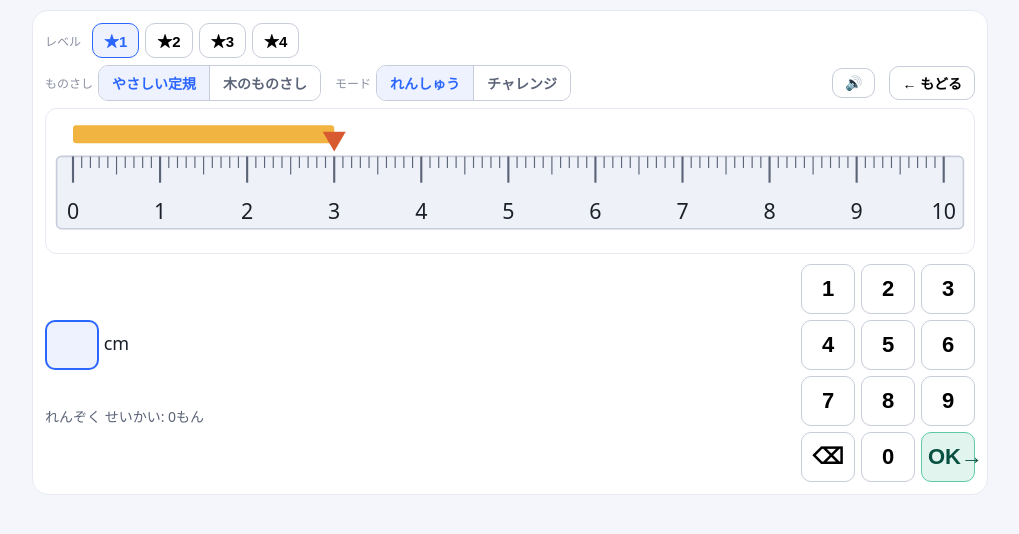
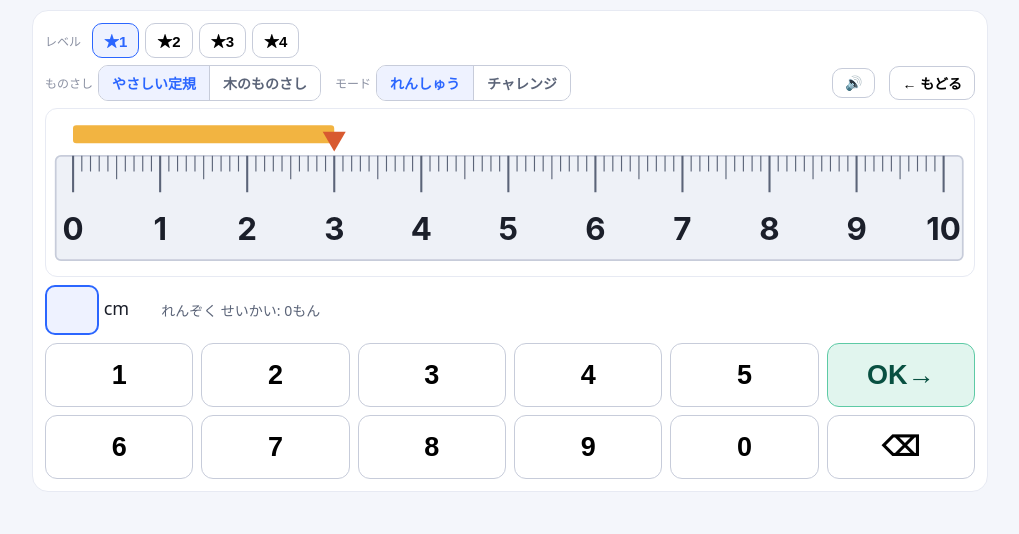
Before and after one commit to pokopy-talkpapa/monosashi, a plain HTML site: page index.html in a window 1280 px wide. Both pictures are taken after a click on the element "ものさしを よむ". Shown: the whole page, without its empty margins (130-1149 px from the left). Drawn offline with Linux system fonts and the light colour scheme.

Commit message:
定規の縦サイズ統一・テンキー2行配置・やさしい定規をベクター画像化
- やさしい定規を木のものさしと同じ縦サイズ(viewBox92・厚67)に統一→切替でテンキーが動かない
- テンキーを横長2行に再配置（上:1-5+OK / 下:6-0+けす）・ボタン大型化
- やさしい定規をベクター画像ファイル(easy-ruler.svg)化→木と同じ画像+較正方式に統一・比率ドリフト防止
- 竹尺v4(takejaku-v4.png)継続使用

Co-Authored-By: Claude Opus 4.8 <noreply@anthropic.com>

```diff
--- a/index.html
+++ b/index.html
@@ -17,8 +17,8 @@
       display:inline-flex;align-items:center;justify-content:center;font-size:26px;font-weight:800;
       vertical-align:middle; }
     .abox.act{ border-color:#2b66ff;background:#eef2ff; }
-    .kp{ width:54px;height:50px;font-size:22px;font-weight:800;border:1px solid #c7ccda;
-      background:#fff;border-radius:10px;cursor:pointer; }
+    .kp{ width:100%;height:64px;font-size:27px;font-weight:800;border:1px solid #c7ccda;
+      background:#fff;border-radius:12px;cursor:pointer; }
     .kp:active{ transform:translateY(1px); }
     .kp.ok{ background:#E1F5EE;color:#085041;border-color:#5DCAA5; }
     .home-title{ font-size:18px;font-weight:800;text-align:center;margin:6px 0 16px; }
@@ -66,7 +66,7 @@
       .seg button{ padding:6px 10px;font-size:13px; }
       .backbtn{ padding:5px 10px;font-size:13px; }
       .abox{ width:52px;height:50px;font-size:24px; }
-      .kp{ width:50px;height:46px;font-size:20px; }
+      .kp{ width:100%;height:54px;font-size:24px; }
       #fb{ height:20px!important;font-size:15px!important;margin-top:3px!important; }
       #keypad{ gap:6px!important; }
       .rulerbox{ padding:3px 2px!important; }
@@ -124,18 +124,13 @@
     function clearStage(){ while(stage.firstChild) stage.removeChild(stage.firstChild); }
 
     // 定規の縦位置（共通）: 定規上端 y24、リボン y8、マーカー先端 y22
+    // やさしい定規＝ベクター画像ファイル(.svg)。木のものさしと同じ「画像＋較正」方式。0cm=px30,10cm=px1030
+    var EASY_IMG='assets/easy-ruler.svg';
+    var EASY_IMG_W=1060, EASY_IMG_H=126;
+    var EASY_PX0=30, EASY_PX100=1030;
     function drawEasyRuler(){
-      svgAdd('rect',{x:4,y:24,width:552,height:44,rx:3,
-        fill:'#eef1f7',stroke:'#c7ccda','stroke-width':1});
-      for(var mm=0; mm<=100; mm++){
-        var h=(mm%10===0)?16:(mm%5===0)?11:7;
-        svgAdd('line',{x1:mmToX(mm),x2:mmToX(mm),y1:24,y2:24+h,
-          stroke:'#5b6478','stroke-width':mm%10===0?1.3:0.7});
-      }
-      for(var c=0; c<=10; c++){
-        var t=svgAdd('text',{x:mmToX(c*10),y:62,'text-anchor':'middle','font-size':13,fill:'#1b1f2a'});
-        t.textContent=c;
-      }
+      var scale=(mmToX(100)-mmToX(0))/(EASY_PX100-EASY_PX0);
+      svgImage({ x:mmToX(0)-EASY_PX0*scale, y:22, width:EASY_IMG_W*scale, height:EASY_IMG_H*scale, href:EASY_IMG });
     }
 
     function svgImage(attrs){
@@ -146,9 +141,9 @@
       stage.appendChild(e); return e;
     }
     // 木のものさし（竹尺）= ぽこぴぃ作の画像。引き伸ばさず（縦横同率）横いっぱい。0cm=画像px0, 10cm=px484（黒点5/15cm実測）
-    var WOOD_IMG='assets/takejaku-v3.png';
-    var WOOD_IMG_W=977, WOOD_IMG_H=106;
-    var WOOD_PX0=0, WOOD_PX100=484;
+    var WOOD_IMG='assets/takejaku-v4.png';
+    var WOOD_IMG_W=527, WOOD_IMG_H=61;
+    var WOOD_PX0=0, WOOD_PX100=484;   // 黒点5cm=px242 / 赤マーク10cm=px484 から
     function drawWoodRuler(){
       var scale=(mmToX(100)-mmToX(0))/(WOOD_PX100-WOOD_PX0); // 横較正。縦も同じscale＝引き伸ばしなし
       svgImage({ x:mmToX(0)-WOOD_PX0*scale, y:22, width:WOOD_IMG_W*scale, height:WOOD_IMG_H*scale, href:WOOD_IMG });
@@ -245,7 +240,7 @@
 
     function buildKeypad(){
       var kp=document.getElementById('keypad');
-      var keys=['1','2','3','4','5','6','7','8','9','back','0','ok'];
+      var keys=['1','2','3','4','5','ok','6','7','8','9','0','back'];
       kp.innerHTML='';
       keys.forEach(function(k){
         var b=document.createElement('button'); b.className='kp';
@@ -287,8 +282,8 @@
     // === MODE ===
     function renderStage(){
       clearStage();
-      if(ST.ruler==='easy'){ stage.setAttribute('viewBox','0 0 560 78'); drawEasyRuler(); }
-      else { stage.setAttribute('viewBox','0 0 560 145'); drawWoodRuler(); }
+      stage.setAttribute('viewBox','0 0 560 92'); // 両定規で同じ縦サイズ＝切替でテンキーが動かない
+      if(ST.ruler==='easy') drawEasyRuler(); else drawWoodRuler();
       drawObject(ST.prob, ST.item);
     }
     function newProblem(){
@@ -350,17 +345,15 @@
       app.innerHTML=
        '<div id="controls" style="margin-bottom:7px"></div>'+
        '<div class="rulerbox" style="background:#fff;border:1px solid #e7eaf3;border-radius:12px;padding:8px 4px">'+
-       '<svg id="stage" viewBox="0 0 560 145" style="width:100%;display:block"></svg></div>'+
-       '<div class="answerrow" style="display:flex;gap:12px;margin-top:10px;align-items:center">'+
-        '<div style="flex:1;min-width:0">'+
-         '<div style="display:flex;align-items:center;gap:7px;font-size:18px">'+
-          '<span id="wrapCm"><span class="abox act" id="boxCm"></span> cm</span>'+
-          '<span id="wrapMm"><span class="abox" id="boxMm"></span> mm</span></div>'+
-         '<div id="fb" style="height:28px;margin-top:8px;font-size:18px;font-weight:800"></div>'+
-         '<div id="counter" style="font-size:14px;color:#5b6478"></div>'+
-        '</div>'+
-        '<div id="keypad" style="display:grid;grid-template-columns:repeat(3,auto);gap:6px;flex-shrink:0"></div>'+
-       '</div>';
+       '<svg id="stage" viewBox="0 0 560 92" style="width:100%;display:block"></svg></div>'+
+       '<div class="answerrow" style="display:flex;gap:16px;margin-top:8px;align-items:center">'+
+        '<div style="display:flex;align-items:center;gap:7px;font-size:18px">'+
+         '<span id="wrapCm"><span class="abox act" id="boxCm"></span> cm</span>'+
+         '<span id="wrapMm"><span class="abox" id="boxMm"></span> mm</span></div>'+
+        '<div id="fb" style="height:24px;font-size:18px;font-weight:800"></div>'+
+        '<div id="counter" style="font-size:14px;color:#5b6478"></div>'+
+       '</div>'+
+       '<div id="keypad" style="display:grid;grid-template-columns:repeat(6,1fr);gap:8px;margin-top:8px"></div>';
       stage=document.getElementById('stage');
       buildControls();   // Task 7
       buildKeypad();
```
Also changed, not shown: assets/easy-ruler.svg (added), assets/takejaku-v4.png (added).
